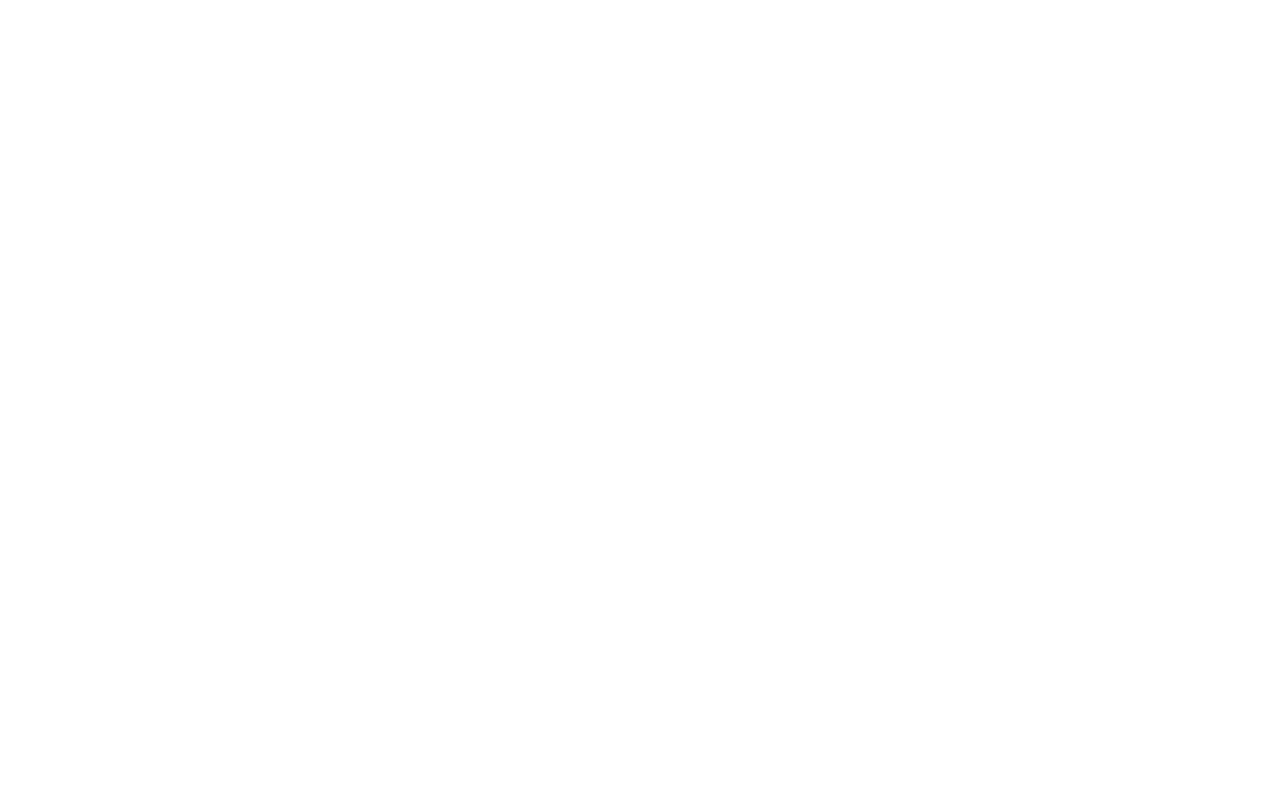
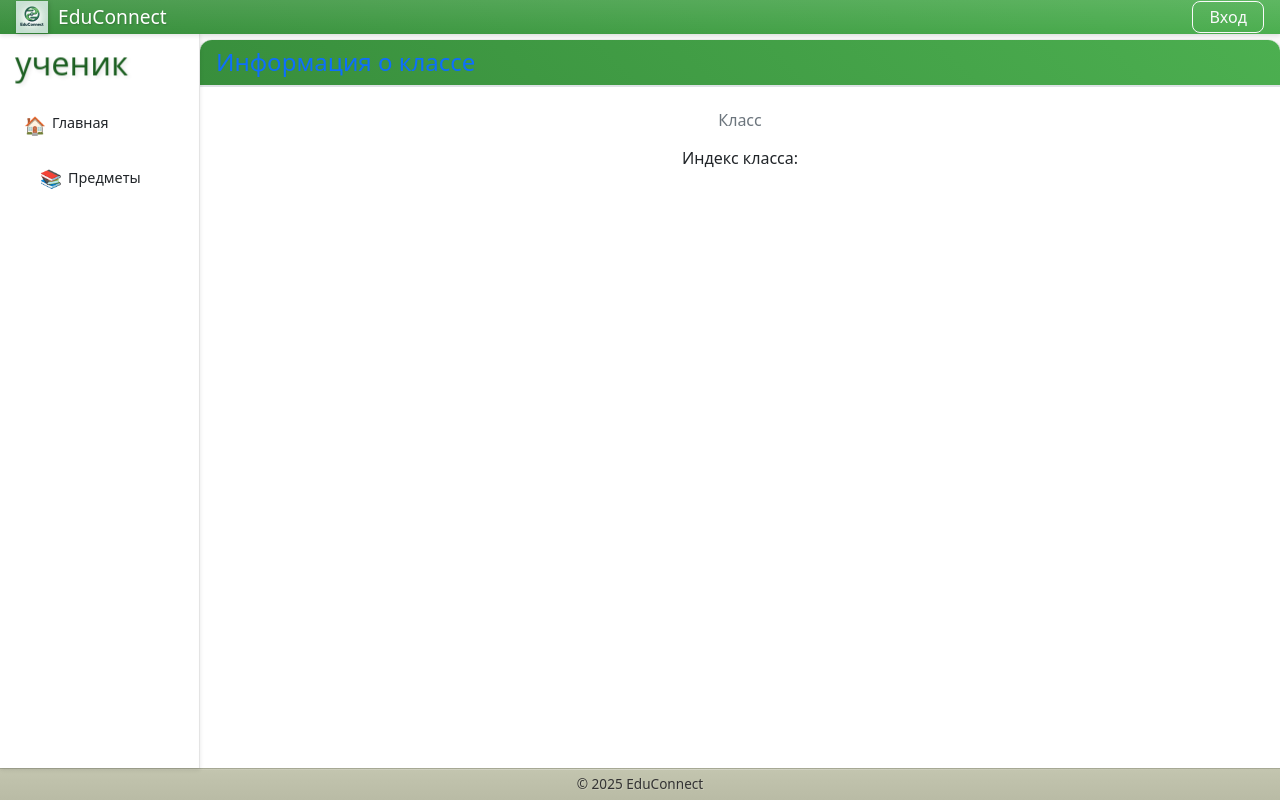
Before and after one commit to Alex-L-K-free/EduConnect, a React (Create React App) app in the folder educonnect/frontend/: page /student/subjects/1 in a window 1280 px wide. Before the commit this address had no page. Built offline with nearby package versions, Linux system fonts and the light colour scheme.

Commit message:
оптимизация страниц ученика (предметы)

```diff
--- a/educonnect/frontend/src/App.js
+++ b/educonnect/frontend/src/App.js
@@ -57,6 +57,11 @@
             <StudentsProfile />
           </Layout>
         } />
+        <Route path="/student/subjects/:subject" element={
+          <Layout activePage="subjects">
+            <StudentDashboard />
+          </Layout>
+        } />
       </Routes>
     </Router>
   );
--- a/educonnect/frontend/src/components/layout/SidebarStudent.js
+++ b/educonnect/frontend/src/components/layout/SidebarStudent.js
@@ -1,12 +1,39 @@
-import React from 'react';
+import React, { useState, useEffect } from 'react';
 import { useNavigate } from 'react-router-dom';
+import axios from 'axios';
 import './Sidebar.css';
+import { useUser } from '../../UserContext';
 
 const SidebarStudent = ({ activePage }) => {
   const navigate = useNavigate();
+  const { user } = useUser();
+  const [subjects, setSubjects] = useState([]);
+
+  useEffect(() => {
+    const fetchSubjects = async () => {
+      if (user && user.token) {
+        try {
+          const response = await axios.get('http://127.0.0.1:8000/api/v1/students/current/', {
+            headers: {
+              'Authorization': `Token ${user.token}`
+            }
+          });
+          setSubjects(response.data.subjects || []);
+        } catch (error) {
+          console.error('Ошибка при загрузке предметов:', error);
+        }
+      }
+    };
+
+    fetchSubjects();
+  }, [user]);
 
   const handleMainClick = () => {
     navigate('/student');
+  };
+
+  const handleSubjectClick = (subject) => {
+    navigate(`/student/subjects/${subject}`);
   };
 
   return (
@@ -20,17 +47,23 @@
           <span className="menu-icon">🏠</span>
           <span className="menu-text">Главная</span>
         </li>
-        {/* Закомментированные пункты меню
-        <li className={activePage === 'admin' ? 'active' : ''}>
-          <a href="/admin">Панель управления</a>
+        <li className={activePage === 'subjects' ? 'active menu-item' : 'menu-item'}>
+          <div className="menu-header">
+            <span className="menu-icon">📚</span>
+            <span className="menu-text">Предметы</span>
+          </div>
+          <ul className="submenu">
+            {subjects.map((subject, index) => (
+              <li
+                key={index}
+                className={`submenu-item ${activePage === `subjects/${subject}` ? 'active' : ''}`}
+                onClick={() => handleSubjectClick(subject)}
+              >
+                {subject}
+              </li>
+            ))}
+          </ul>
         </li>
-        <li className={activePage === 'teacher' ? 'active' : ''}>
-          <a href="/teacher">учителя</a>
-        </li>
-        <li className={activePage === 'student' ? 'active' : ''}>
-          <a href="/student">ученика</a>
-        </li>
-        */}
       </ul>
     </div>
   );
```
